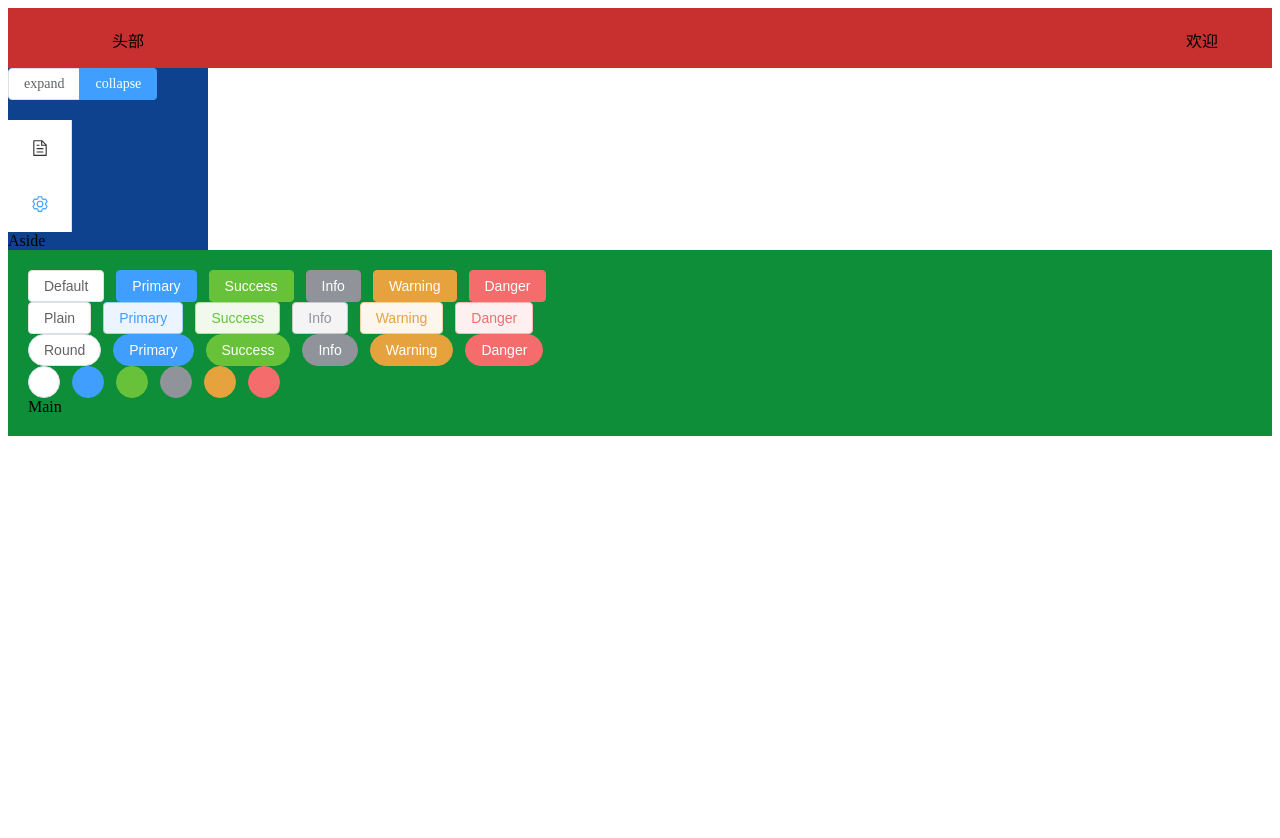
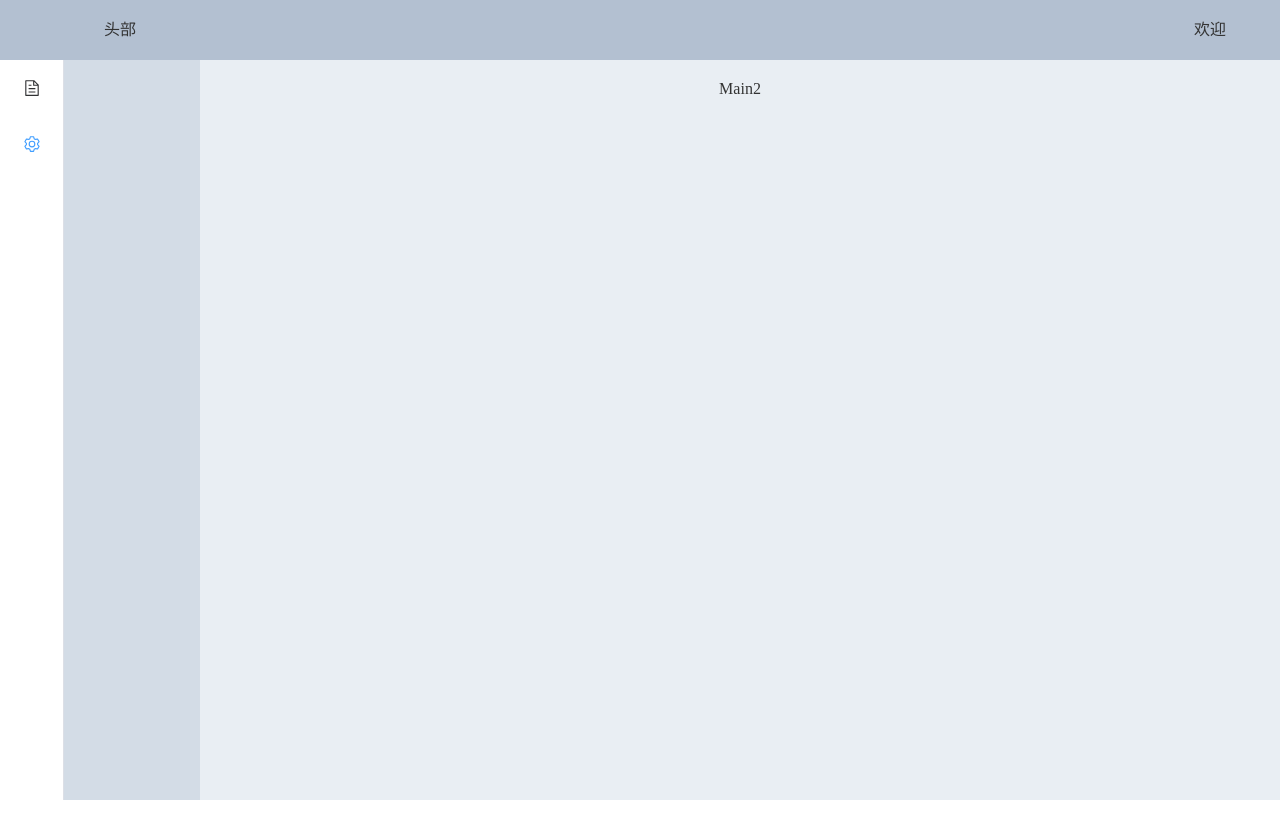
Before and after one commit to QILIANGDELEISHUI/rospanel, a Vue app: page /index/menu2 in a window 1280 px wide. Shown: the top 838 px of the page. Before the commit the page ends 800 px from the top, so only its background shows below. Built offline with nearby package versions, Linux system fonts and the light colour scheme.

Commit message:
2024.7.19

```diff
--- a/src/App.vue
+++ b/src/App.vue
@@ -1,5 +1,5 @@
 <script setup lang="ts">
-// import Index from './components/Index.vue'
+import Index from './components/Index.vue'
 // components: {
 // 		Index
 // 	}
--- /dev/null
+++ b/src/assets/global.css
@@ -0,0 +1,6 @@
+*{
+    margin:0;
+    padding:0;
+    box-sizing: border-box;
+    height: 100%;
+}
--- a/src/components/Aside.vue
+++ b/src/components/Aside.vue
@@ -1,10 +1,10 @@
 <template>
-    <el-radio-group v-model="isCollapse" style="margin-bottom: 20px">
+    <!-- <el-radio-group v-model="isCollapse" style="margin-bottom: 20px">
         <el-radio-button :value="false">expand</el-radio-button>
         <el-radio-button :value="true">collapse</el-radio-button>
-    </el-radio-group>
-    <el-menu default-active="index/menu1" class="el-menu-vertical-demo dark-mode" :collapse="isCollapse" @open="handleOpen"
-        @close="handleClose" @select="handleSelect" router>
+    </el-radio-group> -->
+    <el-menu default-active="menu1" class="el-menu-vertical-demo dark-mode" :collapse="isCollapse" @open="handleOpen"
+        @close="handleClose" router>
         <!-- <el-sub-menu index="1" popper-class="dark-mode">
             <template #title>
                 <el-icon>
@@ -29,13 +29,13 @@
             <el-icon><icon-menu /></el-icon>
             <template #title>Navigator Two</template>
         </el-menu-item> -->
-        <el-menu-item index="index/menu2">
+        <el-menu-item index="menu2">
             <el-icon>
                 <document />
             </el-icon>
             <template #title>Navigator Three</template>
         </el-menu-item>
-        <el-menu-item index="index/menu1">
+        <el-menu-item index="menu1">
             <el-icon>
                 <setting />
             </el-icon>
@@ -59,9 +59,6 @@ const handleOpen = (key: string, keyPath: string[]) => {
 }
 const handleClose = (key: string, keyPath: string[]) => {
     console.log(key, keyPath)
-}
-const handleSelect = (index, indexPath) => {
-    router.push(index); // 使用Vue Router的push方法实现跳转
 };
 
 </script>
--- a/src/components/Index.vue
+++ b/src/components/Index.vue
@@ -1,81 +1,57 @@
 <template>
-	<div class="common-layout">
-		<el-container class="home-container">
-			<el-header class="header">
+  <div>
+    <el-container>
+      <el-header>
         <Header />
       </el-header>
-			<el-container direction="horizontal" class="container">
-				<el-aside width="200px" class="aside">
+      <el-container>
+        <el-aside width="200px">
           <Aside />
-					 Aside
         </el-aside>
-				<el-main class="main">
-					<!-- <router-view /> -->
-					<Main />
-					 Main
+        <el-main>
+          <router-view />
         </el-main>
       </el-container>
+      <!-- <el-footer>Footer</el-footer> -->
     </el-container>
   </div>
 </template>
 
 <script>
-// 如果你需要在这个组件中使用Element Plus的组件，请确保已经安装并引入了Element Plus
-// 这里的示例并没有直接使用Element Plus的组件，除了可能的注释说明
 import Header from "./Header.vue"
-import Main from "./Main.vue"
+// import Main from "./Main.vue"
 import Aside from "./Aside.vue"
 export default {
   name: 'Index',
   components: {
     Header,
-		Main,
     Aside
   }
 }
 </script>
-
-<style scoped>
-
-.home-container {
-	height:100%;
-}
-.container {
-	display: flex;
-	flex-direction: column;
-	/* height: 100vh; */
-	height: 100%
-	/* 占据整个视窗的高度 */
+<style>
+.el-header,
+.el-footer {
+  background-color: #B3C0D1;
+  color: #333;
+  text-align: center;
+  line-height: 60px;
 }
 
-
-
-.header,
-.footer {
-	padding: 20px;
+.el-aside {
+  background-color: #D3DCE6;
+  color: #333;
   text-align: center;
-	background-color: #c83030;
-	/* 示例背景色 */
+  line-height: 200px;
 }
 
-.content {
-	display: flex;
-	flex: 1;
-	/* 占据剩余空间 */
+.el-main {
+  background-color: #E9EEF3;
+  color: #333;
+  text-align: center;
 }
 
-.aside {
-	width: 200px;
-	/* 侧边栏宽度 */
-	background-color: #0f428e;
-	/* 侧边栏背景色 */
-	/* padding: 20px; */
-}
-
-.main {
-	flex-grow: 1;
-	/* 主内容区占据剩余空间 */
-	background-color: #0f8e39;
-	padding: 20px;
+body>.el-container {
+  margin-bottom: 40px;
 }
 </style>
--- a/src/components/Main.vue
+++ b/src/components/Main.vue
@@ -1,6 +1,7 @@
 <template>
 	<div class="mybtn">
-		<el-row class="mb-4">
+		Main1
+		<!-- <el-row class="mb-4">
 			<el-button>Default</el-button>
 			<el-button type="primary">Primary</el-button>
 			<el-button type="success">Success</el-button>
@@ -34,7 +35,7 @@
 			<el-button type="info" :icon="Message" circle />
 			<el-button type="warning" :icon="Star" circle />
 			<el-button type="danger" :icon="Delete" circle />
-		</el-row>
+		</el-row> -->
 	</div>
 </template>
 <script setup lang="ts">
--- a/src/components/Main2.vue
+++ b/src/components/Main2.vue
@@ -1,6 +1,7 @@
 <template>
 	<div class="mybtn">
-		<el-row class="mb-4">
+		Main2
+		<!-- <el-row class="mb-4">
 			<el-button>Default</el-button>
 			<el-button type="primary">Primary</el-button>
 			<el-button type="success">Success</el-button>
@@ -16,7 +17,7 @@
 			<el-button type="info" plain>Info</el-button>
 			<el-button type="warning" plain>Warning</el-button>
 			<el-button type="danger" plain>Danger</el-button>
-		</el-row>
+		</el-row> -->
 
 
 	</div>
--- a/src/main.ts
+++ b/src/main.ts
@@ -5,6 +5,7 @@ import App from'./App.vue'
 //引入
 import router from './router'
 
+import './assets/global.css';
 //建立app对象
 const app = createApp(App)
 
```
Lines whose indentation alone changed are shown as unchanged.
